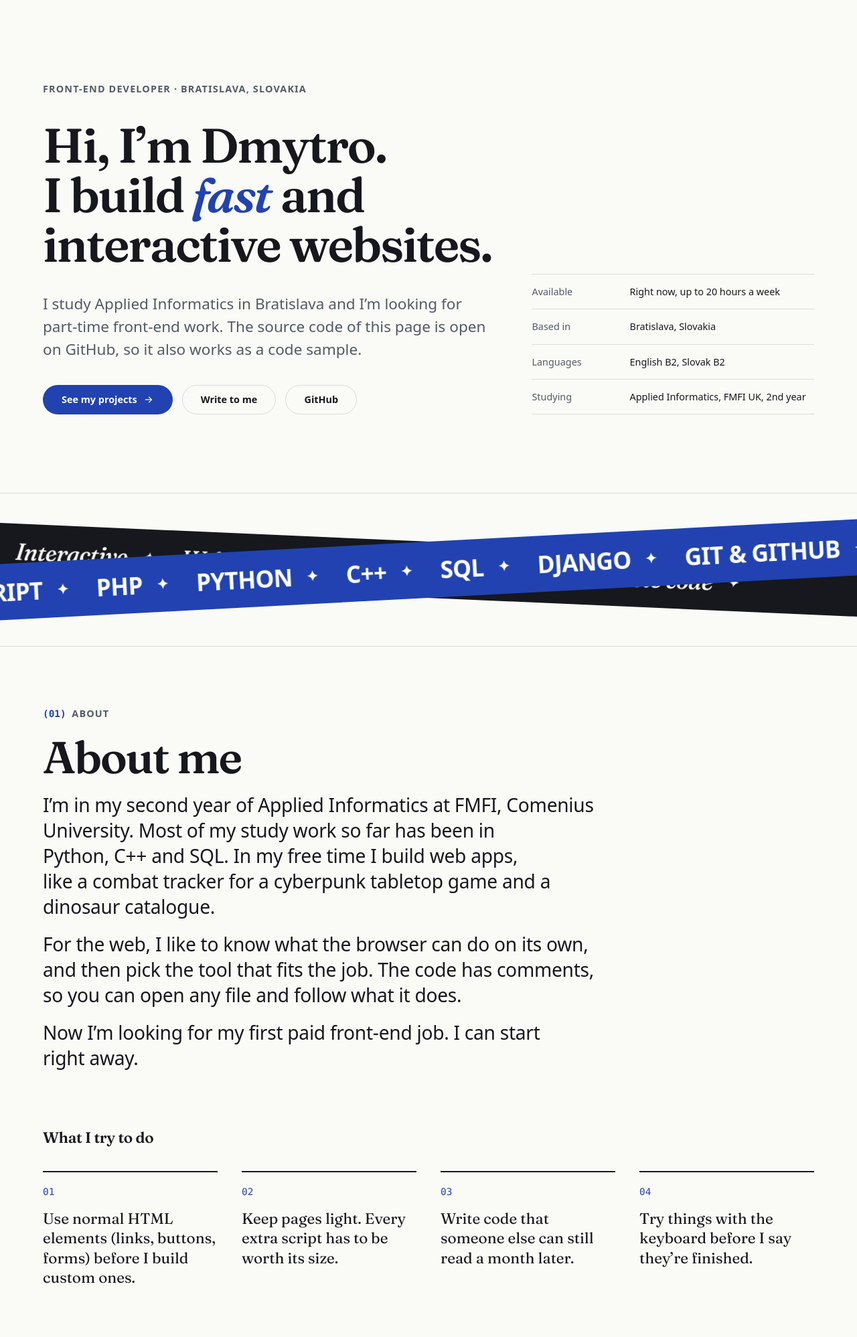
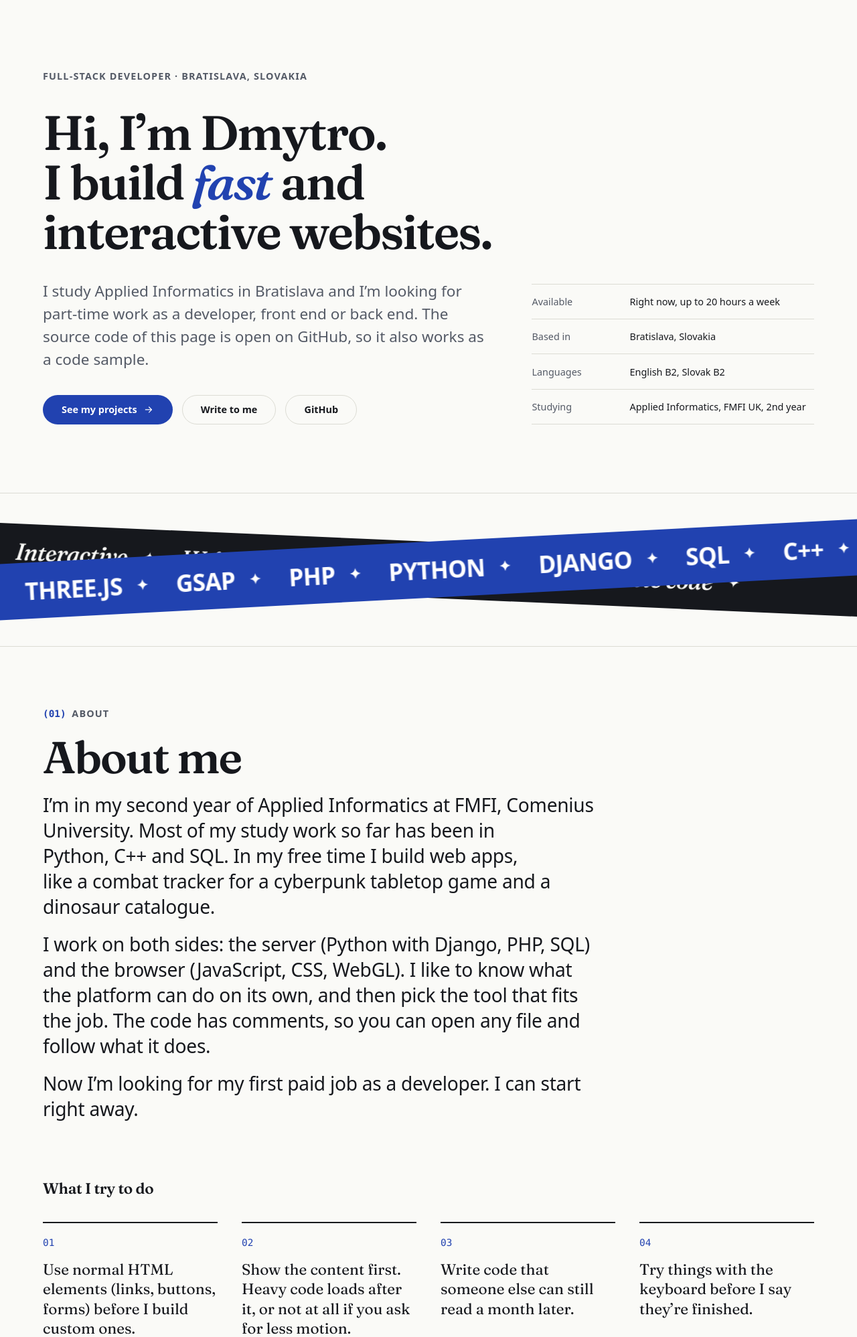
Before and after one commit to dmytro-khoma/portfolio, a PHP site: page / in a window 1280 px wide. Shown: the part 65-2062 px from the top of the page at 67% size. Run offline with PHP 8.4, Linux system fonts and the light colour scheme; some libraries are stand-ins or nearby versions.

Commit message:
Position as full-stack, align texts with the site, add contacts and link preview
- Role and copy: full-stack developer; about, hero and principles updated
- Skills: new cards for 3D/animation and Python/Django, tools list extended
- Contacts: e-mail and LinkedIn
- Link preview: og:image (1200x630), og:url and twitter:card

```diff
--- a/data/skills.php
+++ b/data/skills.php
@@ -2,8 +2,8 @@
 /**
  * Skills shown in the "Skills" section.
  *
- * Every skill points to the place in THIS site where it can be checked,
- * so a reviewer can verify it instead of taking it on trust.
+ * Every skill points to the code where it can be checked (this site, or a
+ * project repository), so a reviewer can verify it instead of taking it on trust.
  *
  * @return array{
  *     cards: list<array{title: string, text: string, proof: string}>,
@@ -22,13 +22,23 @@ return [
         ],
         [
             'title' => 'JavaScript',
-            'text'  => 'Small ES modules: the theme switch, the mobile menu and the contact form. The 3D particles and scroll animations use three.js and GSAP.',
-            'proof' => 'public/assets/js/, frontend/',
+            'text'  => 'Small ES modules without a framework: the theme switch, the mobile menu and the contact form with fetch() and live validation.',
+            'proof' => 'public/assets/js/',
+        ],
+        [
+            'title' => '3D and animation',
+            'text'  => 'A three.js scene with my own GLSL shaders: 20,000 particles that morph between shapes and a crystal made of shards. Scroll scenes with GSAP ScrollTrigger and Lenis.',
+            'proof' => 'frontend/scene.js, frontend/app.js',
         ],
         [
             'title' => 'PHP',
-            'text'  => 'Simple templates and a contact form handler with validation, a CSRF token, a honeypot and a rate limit.',
+            'text'  => 'Simple templates and a contact form handler with validation, a CSRF token, a honeypot and a rate limit. Messages are sent to Telegram through the Bot API.',
             'proof' => 'public/contact.php, src/',
+        ],
+        [
+            'title' => 'Python and Django',
+            'text'  => 'The server side of the combat tracker: models, the game rules as plain functions with tests, and JSON endpoints for the JavaScript map.',
+            'proof' => 'github.com/dmytro-khoma/cyberpunk-combat-tracker',
         ],
         [
             'title' => 'WordPress',
@@ -41,5 +51,5 @@ return [
             'proof' => 'README.md',
         ],
     ],
-    'tools' => ['HTML', 'CSS', 'JavaScript', 'PHP', 'Python', 'C++', 'SQL', 'Django', 'Git & GitHub'],
+    'tools' => ['HTML', 'CSS', 'JavaScript', 'Three.js', 'GSAP', 'PHP', 'Python', 'Django', 'SQL', 'C++', 'Docker', 'Git & GitHub'],
 ];
--- a/src/config.php
+++ b/src/config.php
@@ -13,22 +13,26 @@ declare(strict_types=1);
 
 return [
     'name'     => 'Dmytro Khoma',
-    'role'     => 'Front-end developer',
+    'role'     => 'Full-stack developer',
     'location' => 'Bratislava, Slovakia',
     'lang'     => 'en',
 
+    // Public address of the site, used for absolute URLs in the link preview
+    // (og:image must be absolute). No trailing slash.
+    'url' => 'https://dmytro-khoma-portfolio.onrender.com',
+
     'description' => 'Dmytro Khoma, Applied Informatics student in Bratislava. '
-        . 'Front-end work with HTML, CSS, JavaScript, WebGL and PHP.',
+        . 'Full-stack web development: JavaScript, three.js, PHP, Python and Django.',
 
-    // Public profile links. TODO: replace null with your real URLs.
+    // Public profile links. A null value is simply not rendered.
     'links' => [
         'github'   => 'https://github.com/dmytro-khoma',
-        'linkedin' => null, // TODO: e.g. 'https://www.linkedin.com/in/your-profile'
+        'linkedin' => 'https://www.linkedin.com/in/dmytro-khoma-918808371/',
         'source'   => 'https://github.com/dmytro-khoma/portfolio',
     ],
 
-    // Shown next to the contact form. TODO: optional public e-mail address.
-    'email' => null,
+    // Shown next to the contact form.
+    'email' => 'dimakhomamalyuga@gmail.com',
 
     // Demo video used by the facade and the custom player.
     // The files are generated by tools/make-demo-video.ps1 (see README).
--- a/src/templates/partials/header.php
+++ b/src/templates/partials/header.php
@@ -33,6 +33,13 @@ $nonce = csp_nonce();
     <meta property="og:type" content="website">
     <meta property="og:title" content="<?= e(config('name')) ?> · <?= e(config('role')) ?>">
     <meta property="og:description" content="<?= e(config('description')) ?>">
+    <?php /* Link preview picture: must be an absolute URL (1200×630). */ ?>
+    <meta property="og:url" content="<?= e(config('url')) ?>/">
+    <meta property="og:image" content="<?= e(config('url')) ?>/assets/img/og.jpg">
+    <meta property="og:image:width" content="1200">
+    <meta property="og:image:height" content="630">
+    <meta property="og:image:alt" content="<?= e(config('name')) ?>, <?= e(config('role')) ?>: the first screen of the site with a crystal made of shards.">
+    <meta name="twitter:card" content="summary_large_image">
 
     <link rel="icon" href="favicon.svg" type="image/svg+xml">
 
--- a/src/templates/sections/about.php
+++ b/src/templates/sections/about.php
@@ -17,12 +17,13 @@ declare(strict_types=1);
                 like a combat tracker for a cyberpunk tabletop game and a dinosaur catalogue.
             </p>
             <p>
-                For the web, I like to know what the browser can do on its own, and then pick the
-                tool that fits the job. The code has comments, so you can open any file and follow
+                I work on both sides: the server (Python with Django, PHP, SQL) and the browser
+                (JavaScript, CSS, WebGL). I like to know what the platform can do on its own, and
+                then pick the tool that fits the job. The code has comments, so you can open any file and follow
                 what it does.
             </p>
             <p>
-                Now I’m looking for my first paid front-end job. I can start right away.
+                Now I’m looking for my first paid job as a developer. I can start right away.
             </p>
         </div>
     </div>
@@ -36,7 +37,7 @@ declare(strict_types=1);
             <ol class="principles__list" role="list" aria-labelledby="about-aside-title">
                 <?php foreach ([
                     'Use normal HTML elements (links, buttons, forms) before I build custom ones.',
-                    'Keep pages light. Every extra script has to be worth its size.',
+                    'Show the content first. Heavy code loads after it, or not at all if you ask for less motion.',
                     'Write code that someone else can still read a month later.',
                     'Try things with the keyboard before I say they’re finished.',
                 ] as $index => $line): ?>
--- a/src/templates/sections/hero.php
+++ b/src/templates/sections/hero.php
@@ -15,7 +15,7 @@ declare(strict_types=1);
         <p class="eyebrow" data-intro><?= e(config('role')) ?> · <?= e(config('location')) ?></p>
         <h1 class="hero__title" id="hero-title" data-fx-title>Hi, I’m Dmytro. I build <em>fast</em> and interactive websites.</h1>
         <p class="lead" data-intro>
-            I study Applied Informatics in Bratislava and I’m looking for part-time front-end work.
+            I study Applied Informatics in Bratislava and I’m looking for part-time work as a developer, front end or back end.
             The source code of this page is open on GitHub, so it also works as a code sample.
         </p>
         <div class="cluster" data-intro>
--- a/src/templates/sections/skills.php
+++ b/src/templates/sections/skills.php
@@ -12,7 +12,7 @@ declare(strict_types=1);
         <header class="section__header">
             <p class="eyebrow">Skills</p>
             <h2 id="skills-title">Skills</h2>
-            <p class="lead">Instead of a row of logos, here’s where you can check each one in this site’s code.</p>
+            <p class="lead">Instead of a row of logos, here’s where you can check each one: in this site’s code or in a project’s repository.</p>
         </header>
 
         <ul class="auto-grid" role="list">
```
Also changed, not shown: public/assets/img/og.jpg (added).
